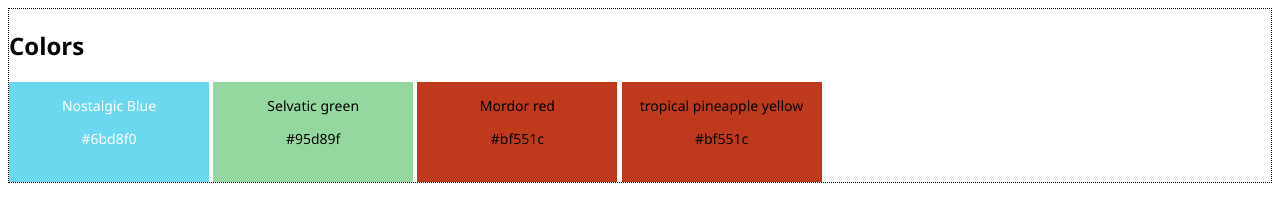
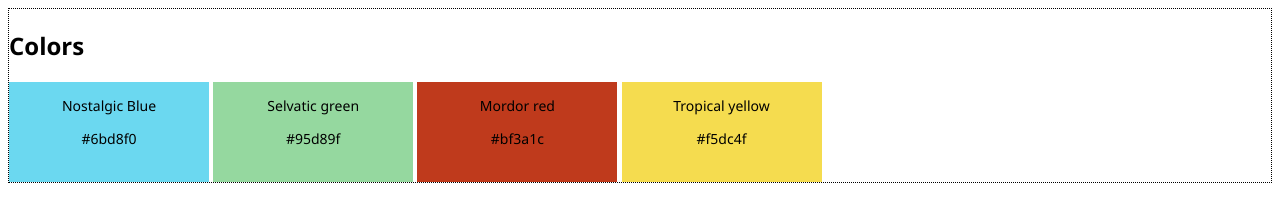
Before and after one commit to samuel295/ind-wds, a website: page index.html in a window 1280 px wide. Drawn offline with Linux system fonts and the light colour scheme.

Commit message:
Color section content fixed

```diff
--- a/index.html
+++ b/index.html
@@ -26,11 +26,11 @@
             </div>
             <div id="red" class="color">
                 <p>Mordor red</p>
-                <p>#bf551c</p>
+                <p>#bf3a1c</p>
             </div>
             <div id="yellow" class="color">
-                <p>tropical pineapple yellow</p>
-                <p>#bf551c</p>
+                <p>Tropical yellow</p>
+                <p>#f5dc4f</p>
             </div>
 
         </div>
--- a/src/resources/css/styles.css
+++ b/src/resources/css/styles.css
@@ -22,7 +22,6 @@
 
 #blue {
     background-color: #6bd8f0;
-    color: white;
 }
 #green {
     background-color: #95d89f;
@@ -31,5 +30,5 @@
     background-color: #bf3a1c;
 }
 #yellow {
-    background-color: #bf3a1c;
+    background-color: #f5dc4f;
 }
```
